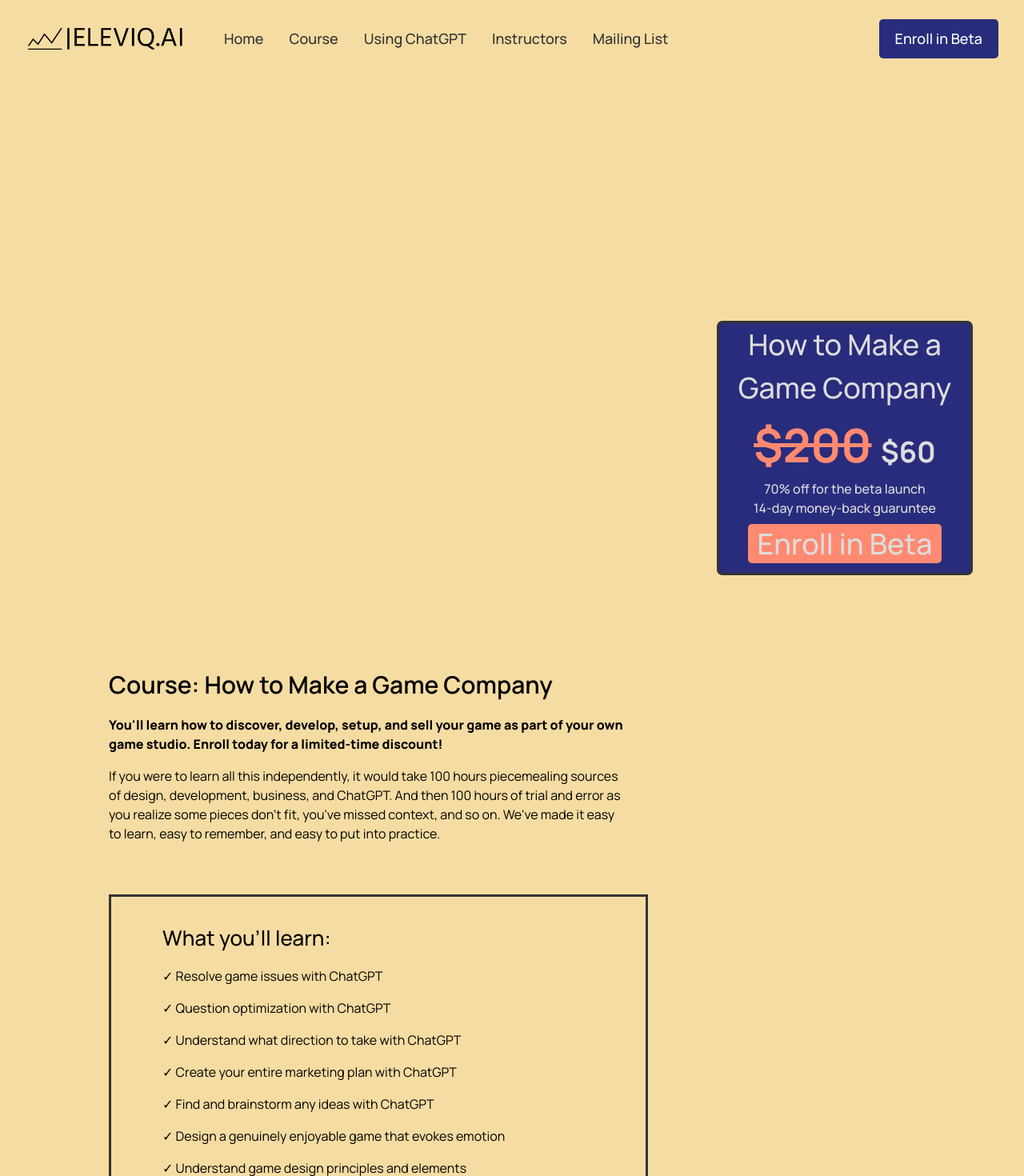
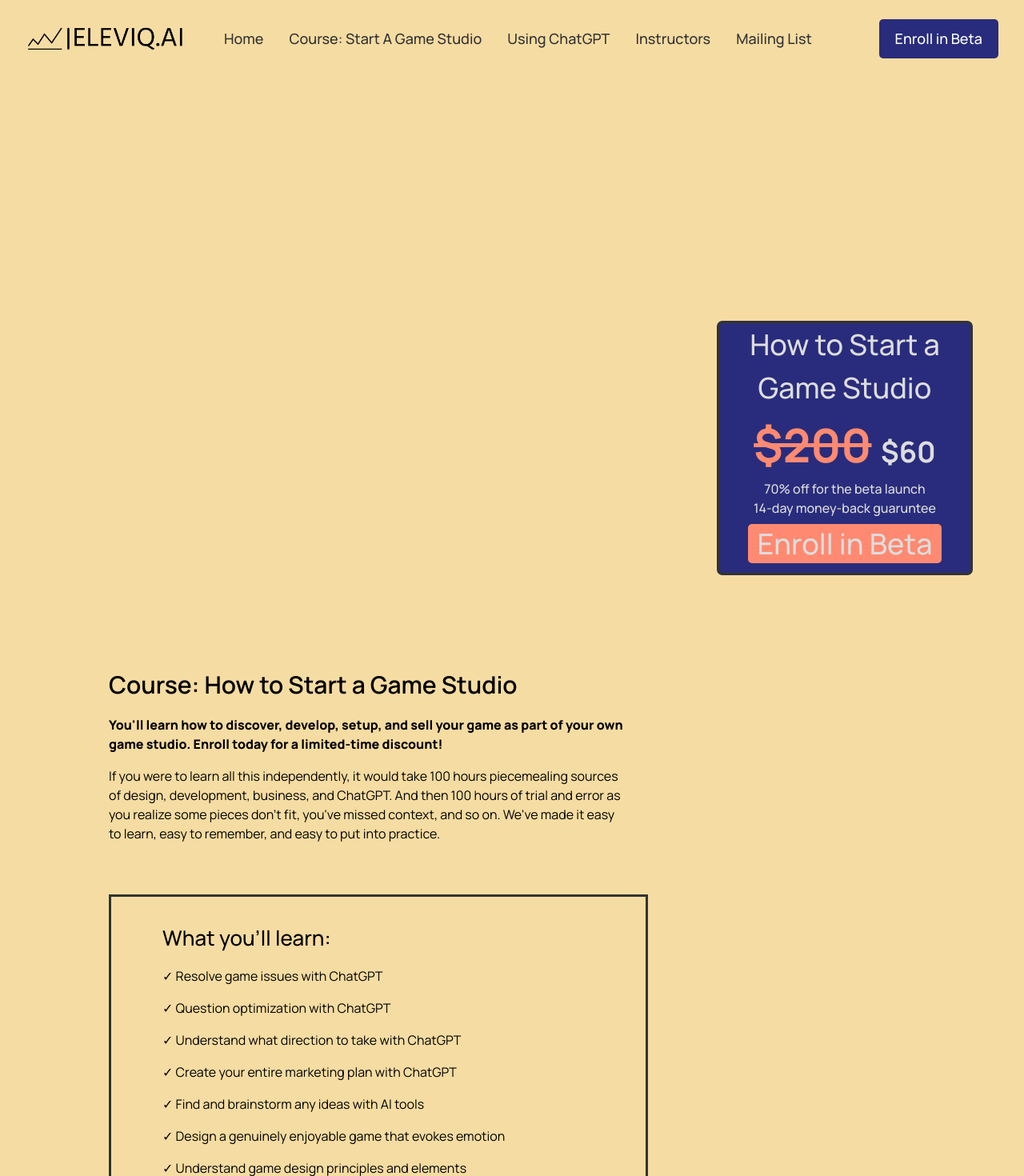
Before and after one commit to WitheringRiser/EleviqWebsite, a React (Create React App) app: page /courses in a window 1280 px wide. Shown: the top 1470 px of the page at 80% size. Built offline with nearby package versions, Linux system fonts and the light colour scheme.

Commit message:
wording changes

```diff
--- a/src/components/CTA/CTA.jsx
+++ b/src/components/CTA/CTA.jsx
@@ -10,7 +10,7 @@ const CTA = () => (
 	<>
 	<div className="eleviq__cta">
     	<div className="eleviq__cta-content">
-      	<p>Get <u>70% off</u> before we launch August 12th</p>
+      	<p>Get <u>70% off</u> on our course: Start a Game Studio</p>
       	<h3>Join our Mailing List for Exclusive Discounts.</h3>
     	</div>
 		<MailchimpSubscribe
--- a/src/components/CTA/CustomFormTop.js
+++ b/src/components/CTA/CustomFormTop.js
@@ -23,7 +23,7 @@ const CustomFormTop = ({ status, message, className, style, onSubmitted }) => {
         <button onClick={submit}>Submit</button>
       </div>
       <div className="eleviq__header-content__input-feedback">
-        {status === "sending" && <div style={{ color: "blue" }}>Sending...</div>}
+        {status === "sending" && <div style={{ color: "white" }}>Sending...</div>}
         {status === "error" && (
           <div
             style={{ color: "red" }}
@@ -32,7 +32,7 @@ const CustomFormTop = ({ status, message, className, style, onSubmitted }) => {
         )}
         {status === "success" && (
           <div
-            style={{ color: "green" }}
+            style={{ color: "white" }}
             dangerouslySetInnerHTML={{ __html: message }}
           />
         )}
--- a/src/components/navbar/navbar.jsx
+++ b/src/components/navbar/navbar.jsx
@@ -3,15 +3,15 @@ import { RiMenu3Line, RiCloseLine } from 'react-icons/ri';
 import './navbar.css';
 import logo from '../../assets/logo-color-cropped-28-5.png';
 
-const gumroadProductLink = 'https://eleviq.gumroad.com/l/how-to-make-a-game-company';
+const gumroadProductLink = 'https://eleviq.gumroad.com/l/how-to-build-a-game-studio';
 
 const Menu = () => (
     <>
     <p><a href = "/">Home</a></p>
-    <p><a href = "/courses">Course</a></p>
-    <p><a href = " #ChatGPT">Using ChatGPT</a></p>
-    <p><a href = "#learn">Instructors</a></p>
-    <p><a href = "#mail">Mailing List</a></p>
+    <p><a href = "/courses">Course: Start a Game Studio</a></p>
+    <p><a href = "https://www.eleviq.ai/#ChatGPT">Using ChatGPT</a></p>
+    <p><a href = "https://www.eleviq.ai/#learn">Instructors</a></p>
+    <p><a href = "https://www.eleviq.ai/#mail">Mailing List</a></p>
     </>
 )
 
--- a/src/containers/course/course.jsx
+++ b/src/containers/course/course.jsx
@@ -8,7 +8,7 @@ const Course = () => {
 	return (
 		<div className="eleviq__course section__padding">
 			<div className="eleviq__course-feature">
-			<Feature title="Our course" text="We'll first teach you how to design and develop a video game. Then we'll teach you to set up your business and sell your game successfully." text_color={text_color_hex}/>
+			<Feature title="Our Course: Start a Game Studio" text="First, we will guide you through designing and developing a video game. Subsequently, we will provide comprehensive instruction on establishing your business and effectively selling your game for optimal success." text_color={text_color_hex}/>
 			</div>
 			<div className="eleviq__course-heading">
 				<h1 className="gradient-text">Expansive yet efficient.</h1>
--- a/src/containers/courseinfo/courseinfo.jsx
+++ b/src/containers/courseinfo/courseinfo.jsx
@@ -6,7 +6,7 @@ import AccordionSummary from '@mui/material/AccordionSummary';
 import AccordionDetails from '@mui/material/AccordionDetails';
 import Typography from '@mui/material/Typography';
 
-const gumroadProductLink = 'https://eleviq.gumroad.com/l/how-to-make-a-game-company';
+const gumroadProductLink = 'https://eleviq.gumroad.com/l/how-to-build-a-game-studio';
 
 function CourseAccordion() {
   return (
@@ -51,7 +51,7 @@ function CourseAccordion() {
         </AccordionSummary>
         <AccordionDetails>
           <Typography>
-            <Menu2/>
+            <Menu3/>
           </Typography>
         </AccordionDetails>
       </Accordion>
@@ -66,7 +66,7 @@ function CourseAccordion() {
         </AccordionSummary>
         <AccordionDetails>
           <Typography>
-            <Menu2/>
+            <Menu4/>
           </Typography>
         </AccordionDetails>
       </Accordion>
@@ -81,7 +81,7 @@ function CourseAccordion() {
         </AccordionSummary>
         <AccordionDetails>
           <Typography>
-            <Menu2/>
+            <Menu5/>
           </Typography>
         </AccordionDetails>
       </Accordion>
@@ -160,7 +160,7 @@ export default function CourseInfo() {
     <div className="eleviq__ section__margin">
       <div className="eleviq__courseinfo">
           <div className="eleviq__courseinfo-container">
-              <h1>Course: How to Make a Game Company</h1>
+              <h1>Course: How to Start a Game Studio</h1>
               <h4>You'll learn how to discover, develop, setup, and sell your game as part of your own game studio. Enroll today for a limited-time discount!</h4>
               <p>If you were to learn all this independently, it would take 100 hours piecemealing sources of design, development, business, and ChatGPT. And then 100 hours of trial and error as you realize some pieces don't fit, you've missed context, and so on. We've made it easy to learn, easy to remember, and easy to put into practice.</p>
               <div className="eleviq__courseinfo-learningoutcomes1">
@@ -169,7 +169,7 @@ export default function CourseInfo() {
                   <p>✓ Question optimization with ChatGPT</p>
                   <p>✓ Understand what direction to take with ChatGPT</p>
                   <p>✓ Create your entire marketing plan with ChatGPT</p>
-                  <p>✓ Find and brainstorm any ideas with ChatGPT</p>
+                  <p>✓ Find and brainstorm any ideas with AI tools</p>
                   <p>✓ Design a genuinely enjoyable game that evokes emotion</p>
                   <p>✓ Understand game design principles and elements</p>
                   <p>✓ Develop a foundational understanding of game mechanics and dynamics</p>
@@ -191,12 +191,12 @@ export default function CourseInfo() {
 
               <h2>Your instructors:</h2>
               <h4>Lukas Brazdeikis</h4>
-              <p>Hi I'm Lukas. I've built two web-based games and have experience building other software startups that have generated $350K revenue anually.</p>
+              <p>Hi I'm Lukas. I've built a game studio and two web-based games. I also have experience building other software startups that have generated $350K revenue anually.</p>
               <h4>Jiajun Yu</h4>
               <p>Hello I'm Jiajun. I'm a second year masters student at Duke with a full-ride scholarship. I have a big passion in game design and development.</p>
               <div className="eleviq__buyboxlower">
                   <div className="eleviq__buyboxlower-content">
-                      <h2>How to Make a Game Company</h2>
+                      <h2>How to Start a Game Studio</h2>
                       <h1><strike>$200</strike> <span className = "eleviq__buyboxlower-content-60"> $60</span></h1>
                       <p>70% off for the beta launch</p>
                       <p>14-day money-back guarunteed</p>
@@ -209,7 +209,7 @@ export default function CourseInfo() {
       </div>
       <div className="eleviq__buybox">
           <div className="eleviq__buybox-content">
-              <h2>How to Make a Game Company</h2>
+              <h2>How to Start a Game Studio</h2>
               <h1><strike>$200</strike> <span className = "eleviq__buybox-content-60"> $60</span></h1>
               <p>70% off for the beta launch</p>
               <p>14-day money-back guaruntee</p>
--- a/src/containers/features/features.jsx
+++ b/src/containers/features/features.jsx
@@ -7,22 +7,22 @@ const text_color_hex = "#333333";
 const featuresData = [
   {
     title: 'ChatGPT Optimization',
-    text: "We will teach you how to leverage ChatGPT to save you time at every step. No need to spend hours brainstorming, debugging, or setting up a marketing strategy.",
+    text: "Discover how to utilize AI tools to streamline your workflow, saving valuable time at each stage. Say goodbye to extensive brainstorming, debugging, and marketing strategy setup.",
 	text_color: text_color_hex
   },
   {
     title: 'Game Design',
-    text: 'Learn how the best design their games. Make genuinely enjoyable games that evoke emotion.',
+    text: 'Acquire insights from the best in the field on crafting games that genuinely captivate players and evoke emotions, ensuring a truly enjoyable experience.',
 	text_color: text_color_hex
   },
   {
     title: 'Game Development',
-    text: "Get familiar with popular game engines like Unreal Engine. We'll take you through visual scripting that can be understood by non-programmers.",
+    text: "Gain proficiency in popular game engines like Unity. We'll guide you through visual scripting techniques accessible even to non-programmers.",
 	text_color: text_color_hex
   },
   {
     title: 'Be an Entrepreneur',
-    text: "Learn how to build a business from top to bottom. You'll learn the most modern entreprenurial principles to give you an edge on your competition.",
+    text: "From start to finish, learn the most cutting-edge entrepreneurial principles to build a successful business. Gain a competitive edge over your peers in the modern business landscape.",
 	text_color: text_color_hex
   },
 ];
@@ -30,8 +30,8 @@ const featuresData = [
 const Features = () => (
   <div className="eleviq__features section__padding" id="course">
     <div className="eleviq__features-heading">
-      <h1 className="gradient__text">Make a Profitable Game Company</h1>
-      <p><b>Course: How to Make a Game Company</b></p>
+      <h1 className="gradient__text">Start a Game Studio</h1>
+      <p><b>Our course on how to build a game studio that works.</b></p>
     </div>
     <div className="eleviq__features-container">
       {featuresData.map((item, index) => (
--- a/src/containers/footer/footer.jsx
+++ b/src/containers/footer/footer.jsx
@@ -17,8 +17,7 @@ const Footer = () => (
       </div>
       <div className="gpt3__footer-links_div">
         <h4>Get in touch</h4>
-        <p>9915 Murray Lndg, Missouri City, TX, USA, 77459</p>
-        <p>+1 (713) 492 1343</p>
+        <p>P.O. Box 131294 Houston, TX, 77219</p>
         <p>contact@eleviq.ai</p>
       </div>
     </div>
--- a/src/containers/gpt/gpt.jsx
+++ b/src/containers/gpt/gpt.jsx
@@ -10,7 +10,7 @@ const GPT = () => {
 			</div>
 			<div className = "eleviq__gpt-content">
 				<h1 className="gradient-text">Leveraging ChatGPT at <u>Every</u> Step.</h1>
-				<p>Unlike other online courses, we'll teach you how to properly leverage ChatGPT. You'll take shortcuts at every step, ranging from brainstorming to development to marketing. You'll get the optimization and guidance you need.</p>
+				<p>Unlike other online courses, our program focuses on teaching you the effective utilization of ChatGPT. You'll discover valuable shortcuts at every stage, encompassing brainstorming, development, and marketing. Gain the necessary optimization techniques and expert guidance to excel.</p>
 				<h4><a href = "#mail">Sign up to our newsletter to stay up to date</a></h4>
 			</div>
 		</div>
--- a/src/containers/learn/learn.jsx
+++ b/src/containers/learn/learn.jsx
@@ -9,7 +9,7 @@ const Learn = () => {
 
 			<div className = "eleviq__learn-content">
 				<h1 className="gradient-text">Learn from People who Have Built.</h1>
-				<p>Learn from people who have built games and businesses generating over $500k revenue. All of our instructor come with Master's and PhD's from top universities like Duke.</p>
+				<p>Learn from those who have successfully built games and businesses generating over $500k in revenue. Our instructors are highly qualified, holing Master's and Ph.D. degrees from prestigious universities such as Duke.</p>
 			</div>
 			<div className="eleviq__learn-image">
 				<img src = {learnImage}/>
```
